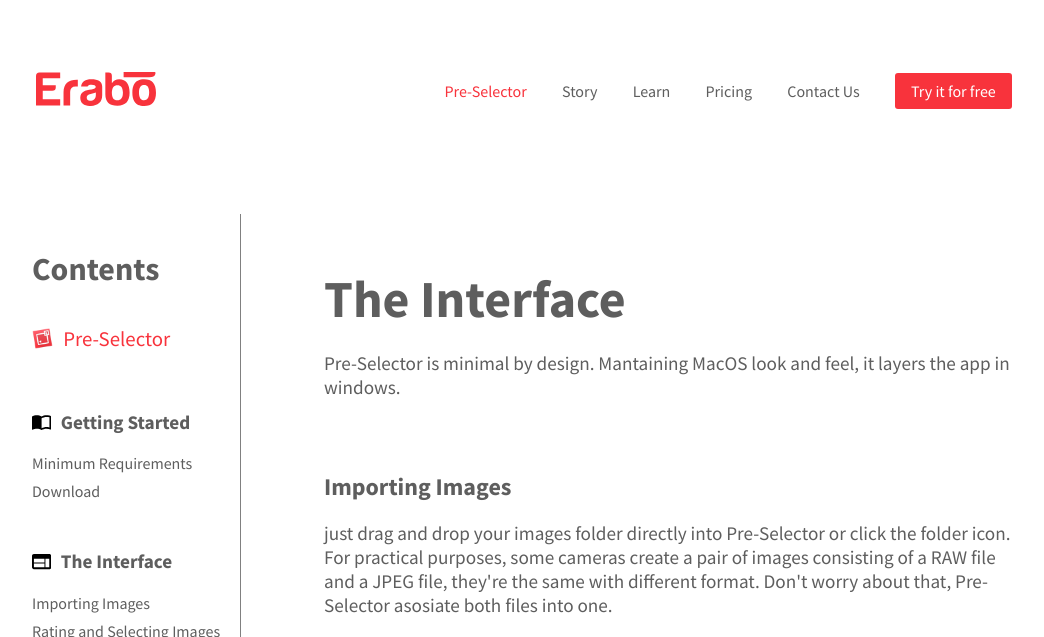
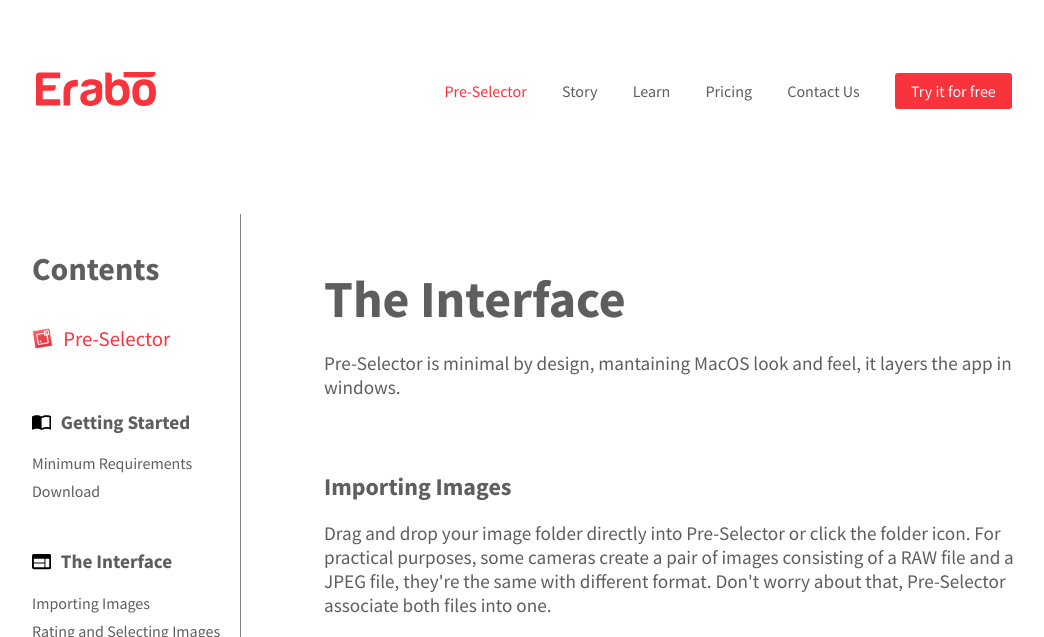
Before and after one commit to eraboapp/eraboapp.github.io, a Jekyll site: the page built from documentation/the-interface.html, in a window 1280 px wide and 1400 px high. Shown: the top 637 px of the window, without its empty margins (116-1160 px from the left). Built offline with Jekyll 4.4.1, drawn with Linux system fonts in a browser that asks for light colours; some of the changed text lies outside the part shown; grey boxes are pictures that could not be loaded.

Commit message:
Update the-interface.html

```diff
--- a/documentation/the-interface.html
+++ b/documentation/the-interface.html
@@ -5,22 +5,22 @@
 ---
 <section class="docs">
   <h1>The Interface</h1>
-  <p>Pre-Selector is minimal by design. Mantaining MacOS look and feel, it layers the app in windows.</p>
+  <p>Pre-Selector is minimal by design, mantaining MacOS look and feel, it layers the app in windows.</p>
 
   <h2 id="importing-images">Importing Images</h2>
-  <p>just drag and drop your images folder directly into Pre-Selector or click the folder icon. For practical purposes, some cameras create a pair of images consisting of a RAW file and a JPEG file, they're the same with different format. Don't worry about that, Pre-Selector asosiate both files into one.</p>
+  <p>Drag and drop your image folder directly into Pre-Selector or click the folder icon. For practical purposes, some cameras create a pair of images consisting of a RAW file and a JPEG file, they're the same with different format. Don't worry about that, Pre-Selector associate both files into one.</p>
   <video src="/assets/video/interface-1a.mp4" poster="/assets/video/interface-1a.png" style="width:100%;" preload="auto" autoplay="" muted="" loop=""></video>
   <p>You can also go to File > Import Images or pressing ⇧ + ⌘ + I </p>
 
   <h2 id="selecting-images">Rating and Selecting Images</h2>
   <p>To select images for compressing, click the upper-right checkbox next to the image. You can also select and rate from the <a href="#preview-mode">Preview Window</a>.</p>
-  <p>To rate them using the stars located at the bottom. Later, if you want, you can <a href="#filtering">filter</a> images by number of stars.</p>
+  <p>To rate use the stars located at the bottom. Later, if you want, you can <a href="#filtering">filter</a> images by number of stars you give them.</p>
   <img src="/assets/images/select-one.png" alt="" width="200">
   <p>Also, you can select and deselect all images by cliking one of these options on the toolbar menu. Note that, erabo will respect any applied filter.</p>
   <img src="/assets/images/select-all.png" alt="" width="250">
 
   <h2 id="preview-mode">Preview Mode</h2>
-  <p>Priview mode let you view an image in full detail. You can also <a href="#selecting-images">rate and select</a> on this window.</p>
+  <p>Priview mode let you view an image in more closely. You can also <a href="#selecting-images">rate and select</a> on this window.</p>
   <img src="/assets/images/preview.png" alt="" width="500">
   <p>To enter Preview Mode just double click the image or single click and hit the space bar on the keyboard.</p>
 
```
